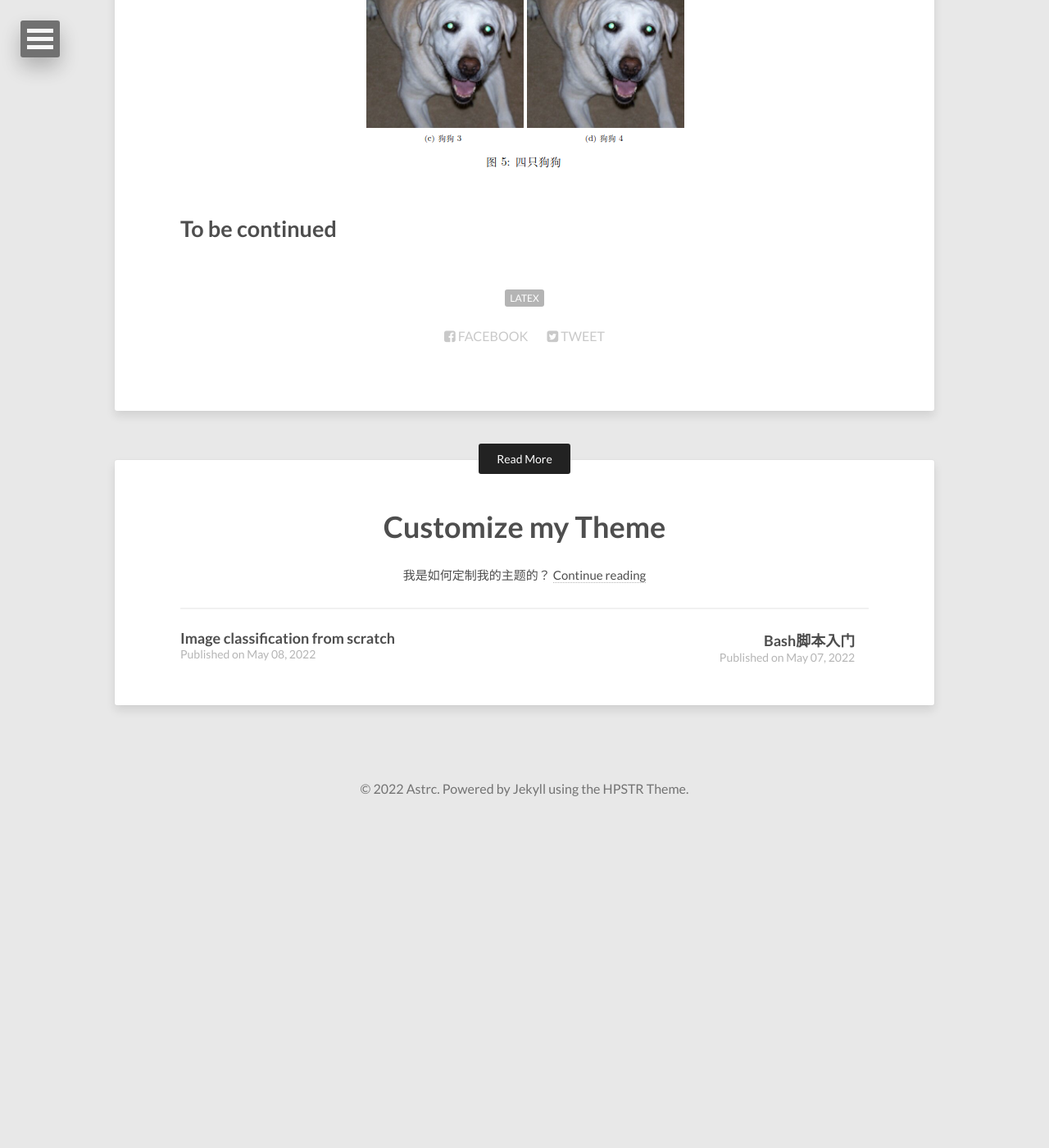
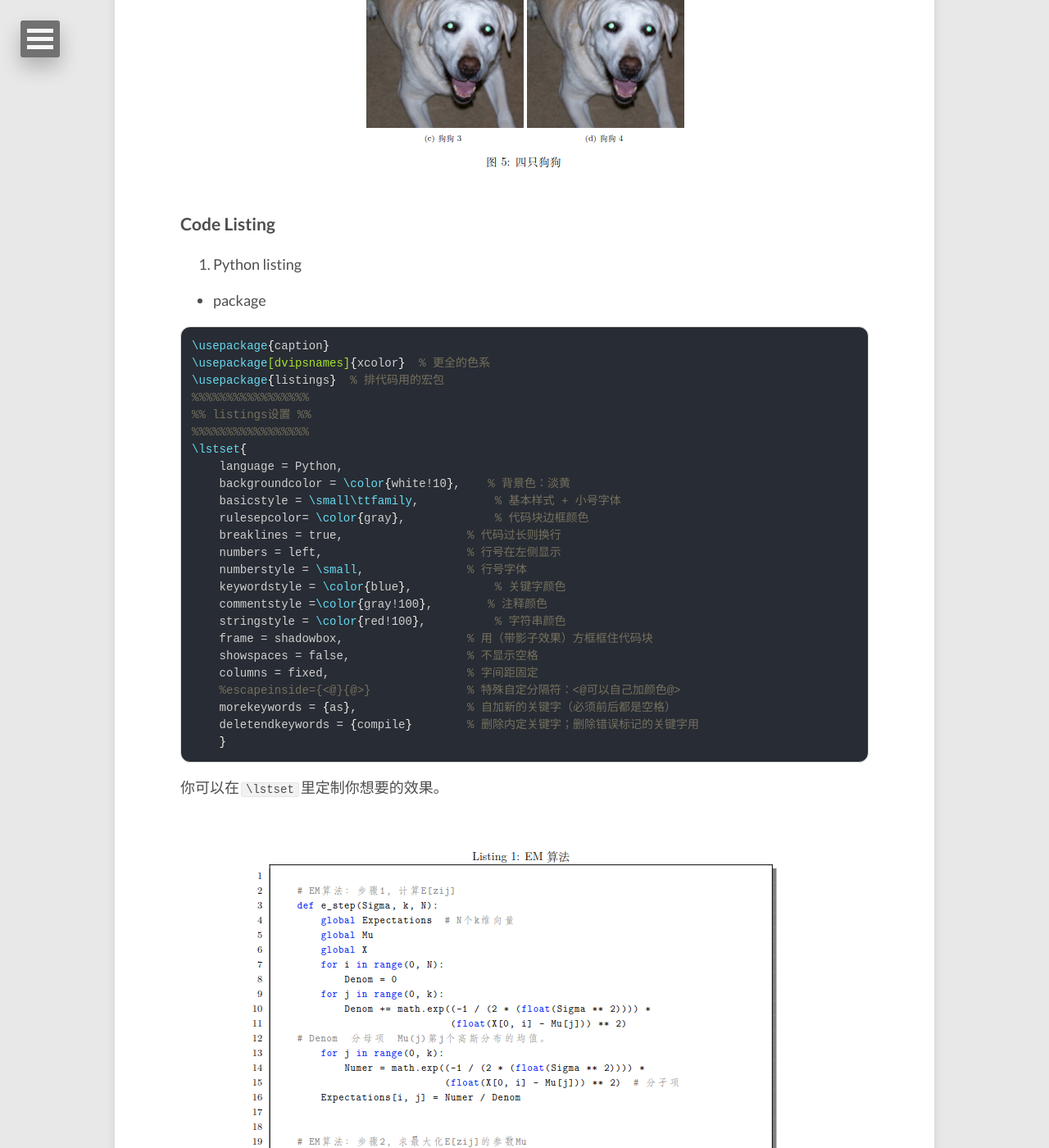
Before and after one commit to lucameng/lucameng.github.io, a Jekyll site: the page built from _posts/2022-05-10-LaTex-template.md, in a window 1280 px wide and 1400 px high, scrolled down 5289 px. Shown: the whole window at 82% size. Built offline with Jekyll 4.4.1, drawn with Linux system fonts in a browser that asks for light colours; before the commit the page ends 6292 px from its top, so only the background shows below that; some of the changed text lies outside the part shown.

Commit message:
update new post: LaTex Template

````diff
--- a/_posts/2022-05-10-LaTex-template.md
+++ b/_posts/2022-05-10-LaTex-template.md
@@ -199,4 +199,47 @@ $ a + b = c $
 </figure>
 
 
+### Code Listing
+
+1. Python listing
+
+- package
+
+```tex
+\usepackage{caption}
+\usepackage[dvipsnames]{xcolor}  % 更全的色系
+\usepackage{listings}  % 排代码用的宏包
+%%%%%%%%%%%%%%%%%
+%% listings设置 %%
+%%%%%%%%%%%%%%%%%
+\lstset{
+    language = Python,
+    backgroundcolor = \color{white!10},    % 背景色：淡黄
+    basicstyle = \small\ttfamily,           % 基本样式 + 小号字体
+    rulesepcolor= \color{gray},             % 代码块边框颜色
+    breaklines = true,                  % 代码过长则换行
+    numbers = left,                     % 行号在左侧显示
+    numberstyle = \small,               % 行号字体
+    keywordstyle = \color{blue},            % 关键字颜色
+    commentstyle =\color{gray!100},        % 注释颜色
+    stringstyle = \color{red!100},          % 字符串颜色
+    frame = shadowbox,                  % 用（带影子效果）方框框住代码块
+    showspaces = false,                 % 不显示空格
+    columns = fixed,                    % 字间距固定
+    %escapeinside={<@}{@>}              % 特殊自定分隔符：<@可以自己加颜色@>
+    morekeywords = {as},                % 自加新的关键字（必须前后都是空格）
+    deletendkeywords = {compile}        % 删除内定关键字；删除错误标记的关键字用
+    }
+```
+
+你可以在`\lstset`里定制你想要的效果。
+
+<figure>
+	<p style="text-align: center;">
+         <a href="/images/LaTex/codelist.png"><img src="/images/LaTex/codelist.png" alt=""></a>
+	</p>
+</figure>
+
+
+
 ## To be continued
````
Also changed, not shown: images/LaTex/codelist.png (added).
